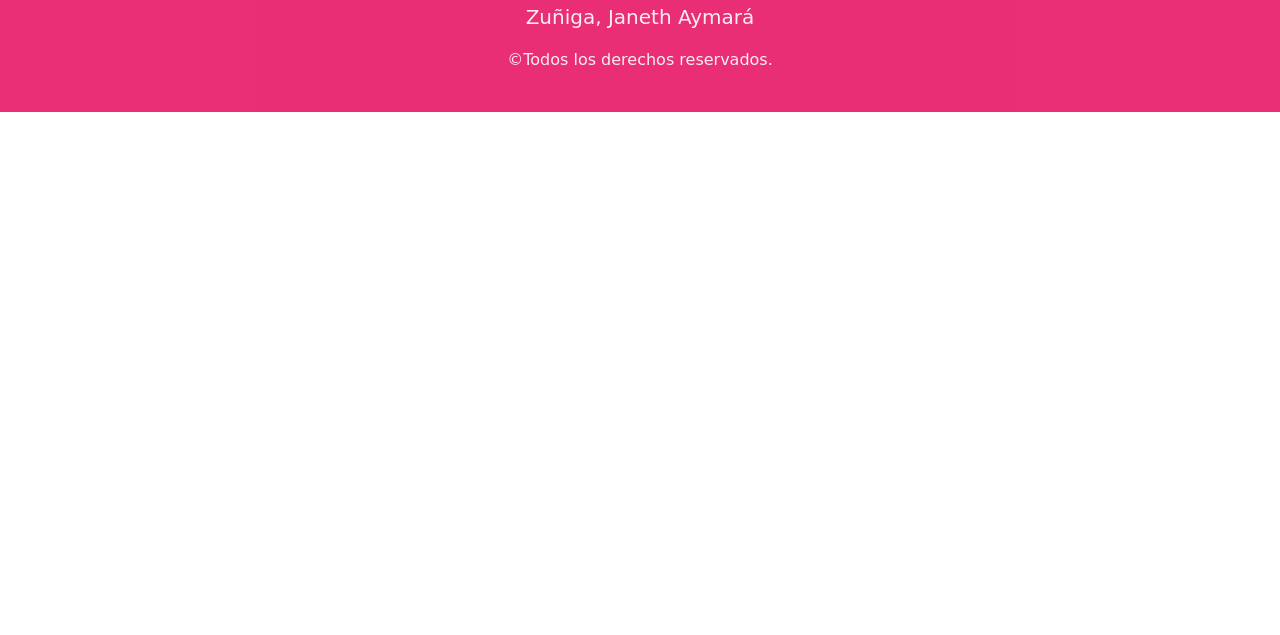
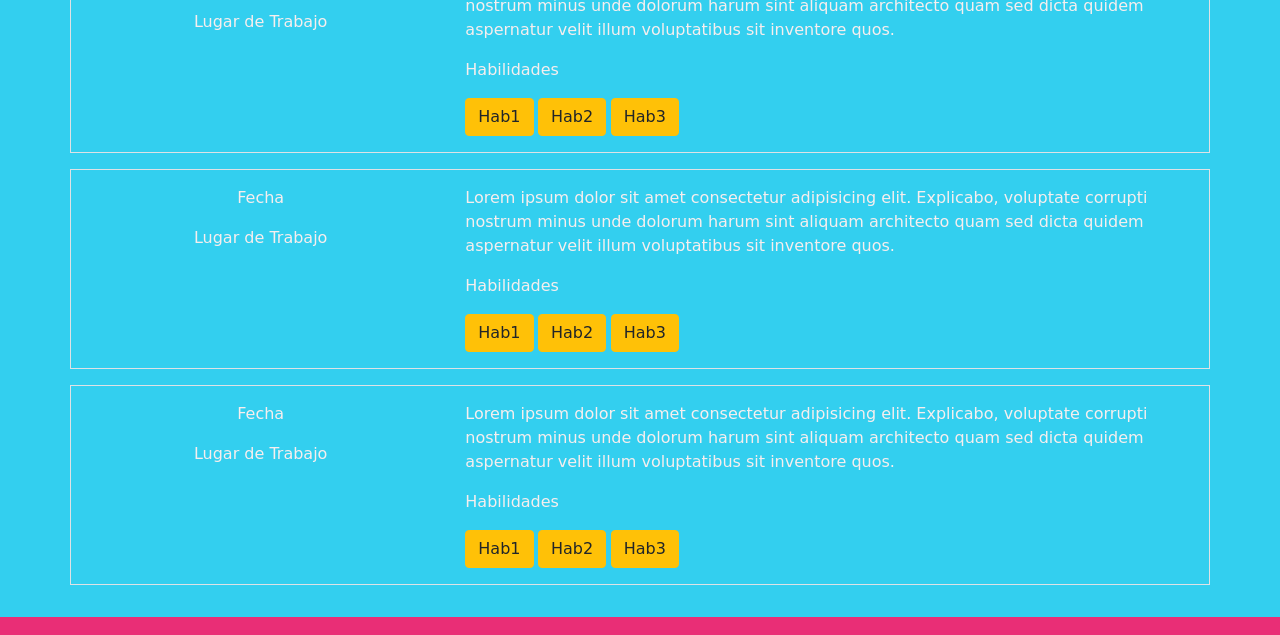
Before and after one commit to JanethAymara/Curri, a plain HTML site: page index.html in a window 1280 px wide. Shown: the part 1033-1668 px from the top of the page. Before the commit the page ends 1145 px from the top, so only its background shows below. Drawn offline with Linux system fonts and the light colour scheme; a web font is replaced by a local one.

Commit message:
diseño de experiencia laboral terminado

```diff
--- a/index.html
+++ b/index.html
@@ -53,7 +53,7 @@
         </section>
         <section class="mm">
             <section id="SobreMi" class="container pb-3">
-                <h2 class="text-center display-4 titulos">Sobre Mi</h2>
+                <h2 class="text-center display-5 titulos">Sobre Mi</h2>
                 <article class="shadow p-3">
                     <h3 class="titulos">Información Personal</h3>
                     <hr>
@@ -69,6 +69,46 @@
                         para mejorar.
                         <br> Las demás herramientas que me acompañan son el compromiso, la responsabilidad y el deseo de seguir adelante en cada tarea que desarrollo.
                     </p>
+                </article>
+                <h2 class="text-center display-5 titulos my-3">Experiencia Laboral</h2>
+                <article class="border pt-3 my-3 row">
+                    <div class="col-sm-6 col-md-4 text-center">
+                        <p>Fecha</p>
+                        <p>Lugar de Trabajo</p>
+                    </div>
+                    <div class="col-sm-6 col-md-8">
+                        <p>Lorem ipsum dolor sit amet consectetur adipisicing elit. Explicabo, voluptate corrupti nostrum minus unde dolorum harum sint aliquam architecto quam sed dicta quidem aspernatur velit illum voluptatibus sit inventore quos.</p>
+                        <p>Habilidades</p>
+                        <p class="btn btn-warning">Hab1</p>
+                        <p class="btn btn-warning">Hab2</p>
+                        <p class="btn btn-warning">Hab3</p>
+                    </div>
+                </article>
+                <article class="border pt-3 my-3 row">
+                    <div class="col-sm-6 col-md-4 text-center">
+                        <p>Fecha</p>
+                        <p>Lugar de Trabajo</p>
+                    </div>
+                    <div class="col-sm-6 col-md-8">
+                        <p>Lorem ipsum dolor sit amet consectetur adipisicing elit. Explicabo, voluptate corrupti nostrum minus unde dolorum harum sint aliquam architecto quam sed dicta quidem aspernatur velit illum voluptatibus sit inventore quos.</p>
+                        <p>Habilidades</p>
+                        <p class="btn btn-warning">Hab1</p>
+                        <p class="btn btn-warning">Hab2</p>
+                        <p class="btn btn-warning">Hab3</p>
+                    </div>
+                </article>
+                <article class="border pt-3 my-3 row">
+                    <div class="col-sm-6 col-md-4 text-center">
+                        <p>Fecha</p>
+                        <p>Lugar de Trabajo</p>
+                    </div>
+                    <div class="col-sm-6 col-md-8">
+                        <p>Lorem ipsum dolor sit amet consectetur adipisicing elit. Explicabo, voluptate corrupti nostrum minus unde dolorum harum sint aliquam architecto quam sed dicta quidem aspernatur velit illum voluptatibus sit inventore quos.</p>
+                        <p>Habilidades</p>
+                        <p class="btn btn-warning">Hab1</p>
+                        <p class="btn btn-warning">Hab2</p>
+                        <p class="btn btn-warning">Hab3</p>
+                    </div>
                 </article>
             </section>
 
```
